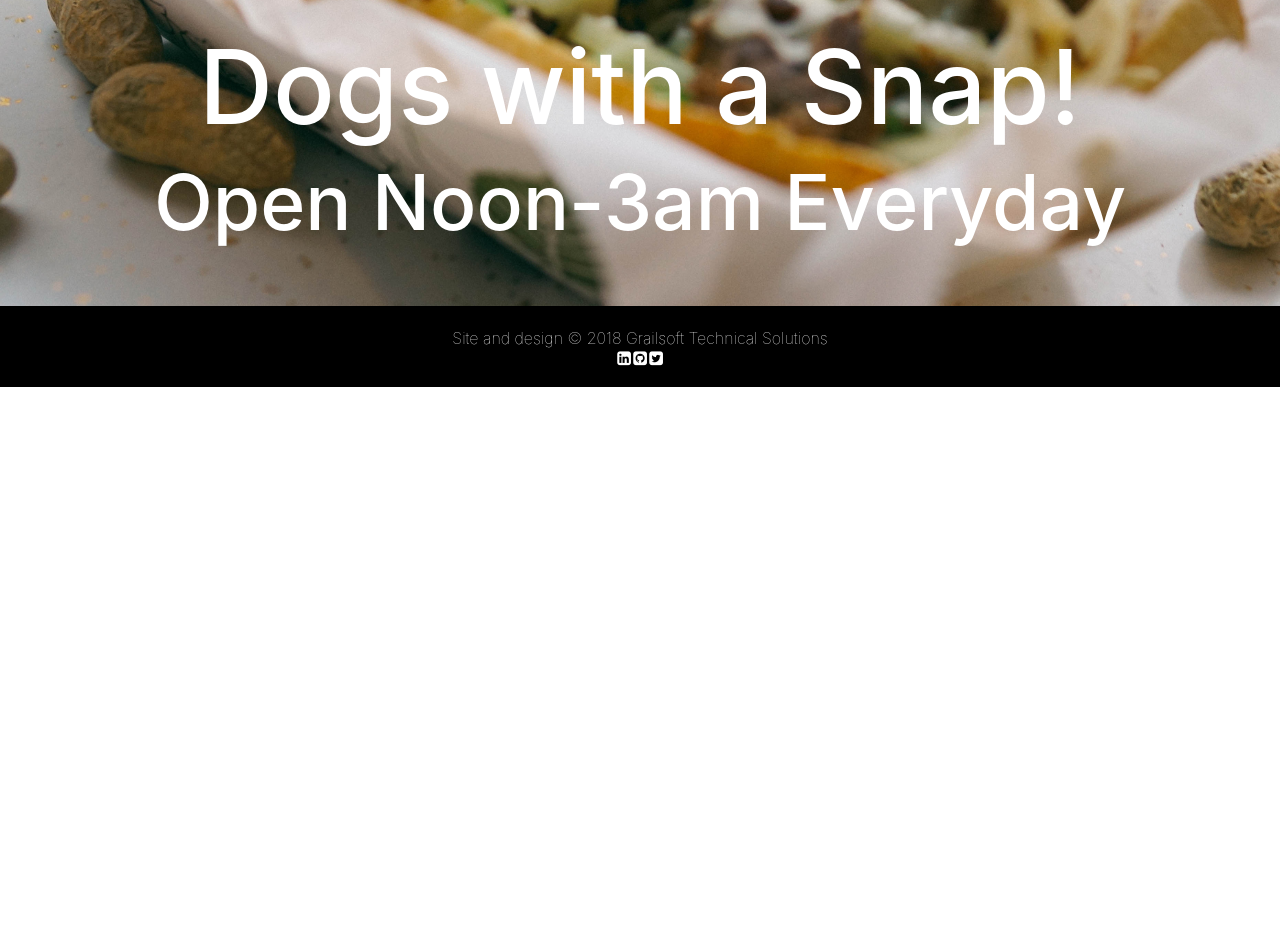
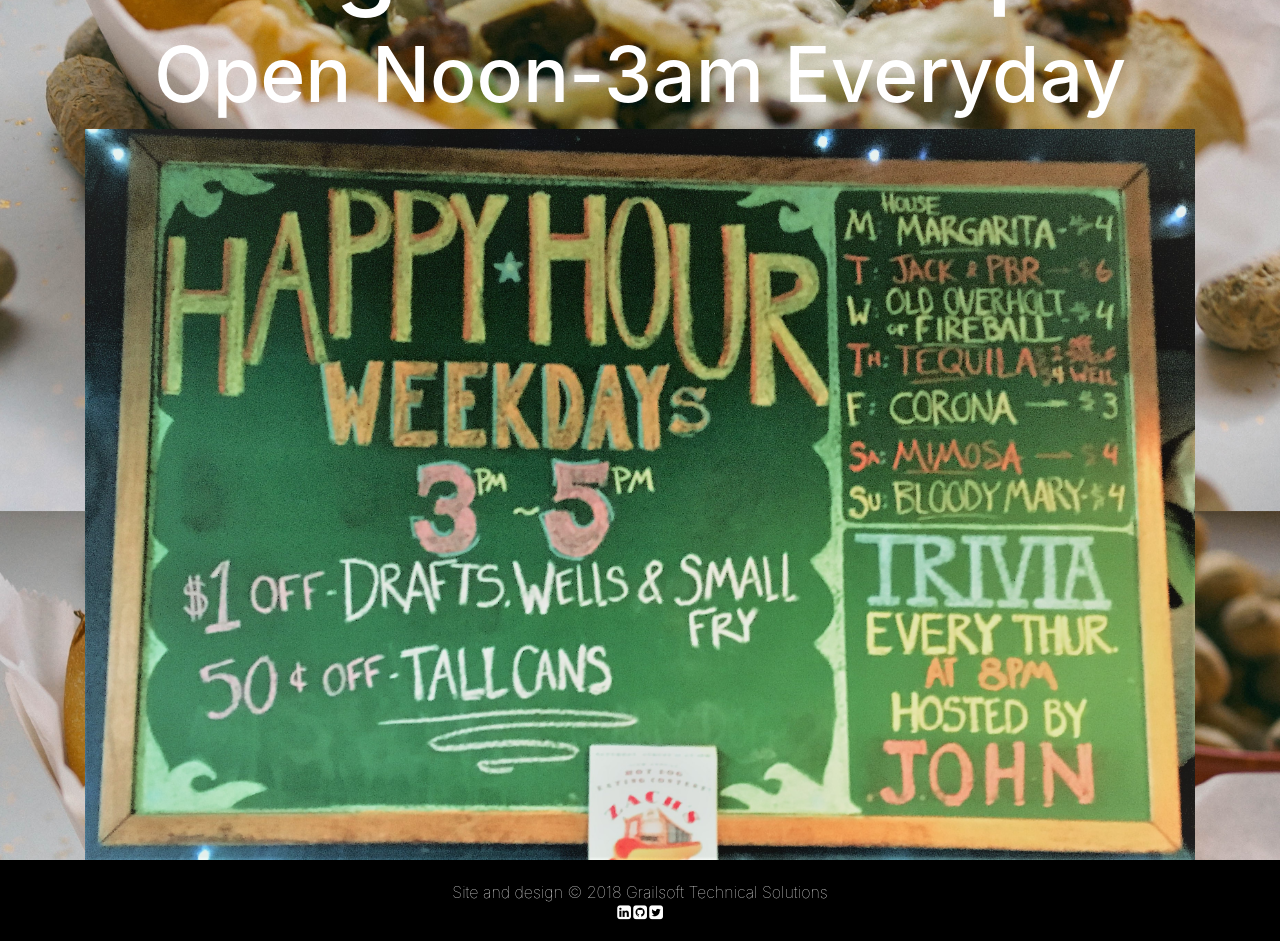
Before and after one commit to GrailsoftTechnologies/zachsShack, a React (Create React App) app: page /#/ in a window 1280 px wide. Shown: the part 460-1401 px from the top of the page. Before the commit the page ends 847 px from the top, so only its background shows below. Built offline with nearby package versions, Linux system fonts and the light colour scheme.

Commit message:
add happy hour image to Home

```diff
--- a/src/components/Home/index.js
+++ b/src/components/Home/index.js
@@ -1,6 +1,7 @@
 import React, { Component } from 'react';
 import { Container, Row, Col, Jumbotron, Button } from 'reactstrap';
 import './styles.css';
+import happyHour from '../../img/happyhour.jpg';
 
 
 class Home extends Component {
@@ -14,6 +15,11 @@
 						<h3>Open Noon-3am Everyday</h3>
 					</Col>
 				</Row>
+        <Row>
+          <Col>
+            <img src={happyHour} alt="happy hour"/>
+          </Col>
+        </Row>
 			</Container>
     );
   }
--- a/src/components/Home/styles.css
+++ b/src/components/Home/styles.css
@@ -1,6 +1,5 @@
 .Home {
 	min-height: 75vh;
-	padding-top: 10%;
 	color: white;
 }
 
@@ -13,6 +12,10 @@
 .Home h3{
 	font-size: 6vw;
 }
+.Home img{
+	width: 100%;
+}
+
 .Home .display-3 {
 	font-family: 'Burner', Arial, sans-serif;
 }
```
Also changed, not shown: src/img/happyhour.jpg (added), src/img/postmates.jpg (added).
